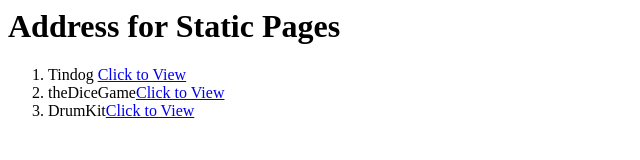
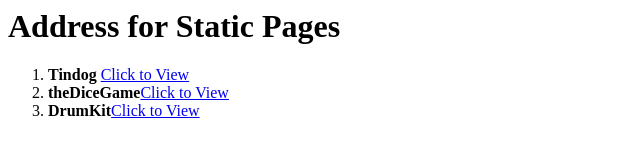
Before and after one commit to hardik2226/AllProjects, a plain HTML site: page index.html in a window 1280 px wide. Shown: the whole page, without its empty margins (0-640 px from the left). Drawn offline with Linux system fonts and the light colour scheme.

Commit message:
Update index.html

```diff
--- a/index.html
+++ b/index.html
@@ -8,9 +8,9 @@
 <body>
     <h1>Address for Static Pages </h1>
     <ol>
-        <li>Tindog <a href="https://hardik2226.github.io/TinDog/" target="_blank">Click to View</a></li>
-        <li>theDiceGame<a href="https://hardik2226.github.io/theDiceGame/"target="_blank">Click to View</a></li>
-        <li>DrumKit<a href="https://hardik2226.github.io/DrumKit/"target="_blank">Click to View</a></li>
+        <li> <strong>Tindog</strong>  <a href="https://hardik2226.github.io/TinDog/" target="_blank">Click to View</a></li>
+        <li><strong>theDiceGame</strong><a href="https://hardik2226.github.io/theDiceGame/"target="_blank">Click to View</a></li>
+        <li><strong>DrumKit</strong><a href="https://hardik2226.github.io/DrumKit/"target="_blank">Click to View</a></li>
     </ol>
 
 </body>
```
